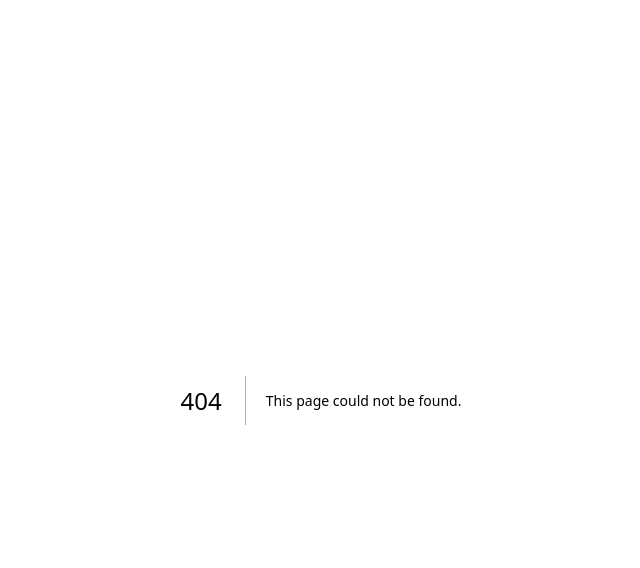
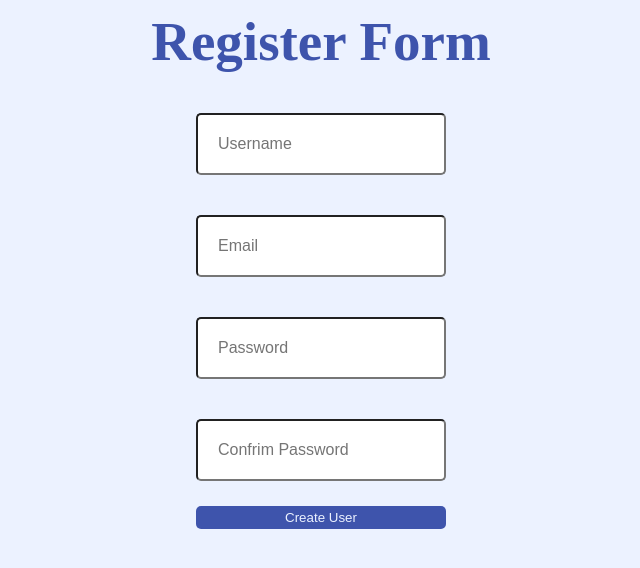
Before and after one commit to ioannis-tio/front-end, a Next.js app: page /register in a window 1280 px wide. Before the commit this address had no page. Shown: the top 568 px of the page, without its empty margins (319-959 px from the left). Built offline with nearby package versions, Linux system fonts and the light colour scheme.

Commit message:
some changed

```diff
--- /dev/null
+++ b/pages/register.js
@@ -0,0 +1,180 @@
+import React from "react";
+import { Formik, Form, Field } from "formik";
+import * as Yup from "yup";
+import styled from "styled-components";
+
+const Title = styled.h1`
+  text-align: center;
+  display: flex;
+  align-items: center;
+  justify-content: center;
+  margin: 10px auto 0;
+  color: #3e54ac;
+  text-align: left;
+  padding-bottom: 20px;
+  font-size: 55px;
+  @media (max-width: 991px) {
+    font-size: 35px;
+  }
+`;
+
+const RegisterForm = styled.div`
+  margin: 0 auto;
+  display: flex;
+  justify-content: center;
+  align-items: center;
+  text-align: center;
+`;
+
+const FieldInput = styled(Field)`
+  max-width: 250px;
+  width: 100%;
+  padding: 20px 20px;
+  margin: 20px 0;
+  border-radius: 5px;
+  outline: none;
+  font-size: 16px;
+`;
+
+const ErrorMessage = styled.div`
+  color: red;
+  font-size: 16px;
+`;
+
+const BTN = styled.button`
+  max-width: 250px;
+  width: 100%;
+  margin-top: 5px;
+  padding: 4px 0;
+  color: #ecf2ff;
+  background-color: #3e54ac;
+  border: 0px;
+  border-radius: 5px;
+  cursor: pointer;
+`;
+
+export default function register() {
+  const UserSchema = Yup.object().shape({
+    username: Yup.string()
+      .min(5, "User must be at least 5 char")
+      .max(20, "Too long")
+      .required("Username is required"),
+    email: Yup.string().email("Invalid email").required("Required"),
+    password: Yup.string()
+      .label("password")
+      .matches(
+        /^(?=.*[A-Z])/,
+        "Password must contain at least one uppercase letter"
+      )
+      .matches(
+        /^(?=.*[a-z])/,
+        "Password must contain at least one lowercase letter"
+      )
+      .matches(/^(?=.*[0-9])/, "Password must contain at least one number")
+      .matches(
+        /^(?=.*[!@#$%^&*])/,
+        "Password must contain at least one special character"
+      )
+      .matches(/^(?=.{8,})/, "Password must contain at least 8 characters"),
+    confrimPassword: Yup.string()
+      .required()
+      .label("Confrim password")
+      .oneOf([Yup.ref("password"), null], "password must be the same"),
+  });
+
+  return (
+    <>
+      <Title>Register Form</Title>
+
+      <RegisterForm>
+        <Formik
+          initialValues={{
+            username: "",
+            email: "",
+            password: "",
+            confrimPassword: "",
+          }}
+          validationSchema={UserSchema}
+          onSubmit={async (values, { resetForm }) => {
+            console.log(values);
+          }}
+        >
+          {({
+            errors,
+            touched,
+            handleBlur,
+            handleChange,
+            handleSubmit,
+            values,
+          }) => (
+            <Form>
+              <ErrorMessage>
+                {errors.username && touched.username && errors.username}
+              </ErrorMessage>
+              <FieldInput
+                name="username"
+                type="username"
+                placeholder="Username"
+                onBlur={handleBlur}
+                value={values.username}
+                onChange={(e) => {
+                  handleChange(e);
+                }}
+              />
+              <ErrorMessage>
+                {errors.email && touched.email && errors.email}
+              </ErrorMessage>
+              <FieldInput
+                name="email"
+                type="email"
+                placeholder="Email"
+                onBlur={handleBlur}
+                value={values.email}
+                onChange={(e) => {
+                  handleChange(e);
+                }}
+              />
+              <ErrorMessage>
+                {errors.password && touched.password && errors.password}
+              </ErrorMessage>
+              <FieldInput
+                name="password"
+                type="password"
+                placeholder="Password"
+                onBlur={handleBlur}
+                value={values.password}
+                onChange={(e) => {
+                  handleChange(e);
+                }}
+              />
+              <ErrorMessage>
+                {errors.confrimPassword &&
+                  touched.confrimPassword &&
+                  errors.confrimPassword}
+              </ErrorMessage>
+              <FieldInput
+                name="confrimPassword"
+                type="password"
+                placeholder="Confrim Password"
+                onBlur={handleBlur}
+                value={values.confrimPassword}
+                onChange={(e) => {
+                  handleChange(e);
+                }}
+              />
+              <BTN
+                type="submit"
+                onClick={(e) => {
+                  handleSubmit(e);
+                  console.log("Clicked");
+                }}
+              >
+                Create User
+              </BTN>
+            </Form>
+          )}
+        </Formik>
+      </RegisterForm>
+    </>
+  );
+}
```
Also changed, not shown: pages/index.js (+0 -11 lines).
